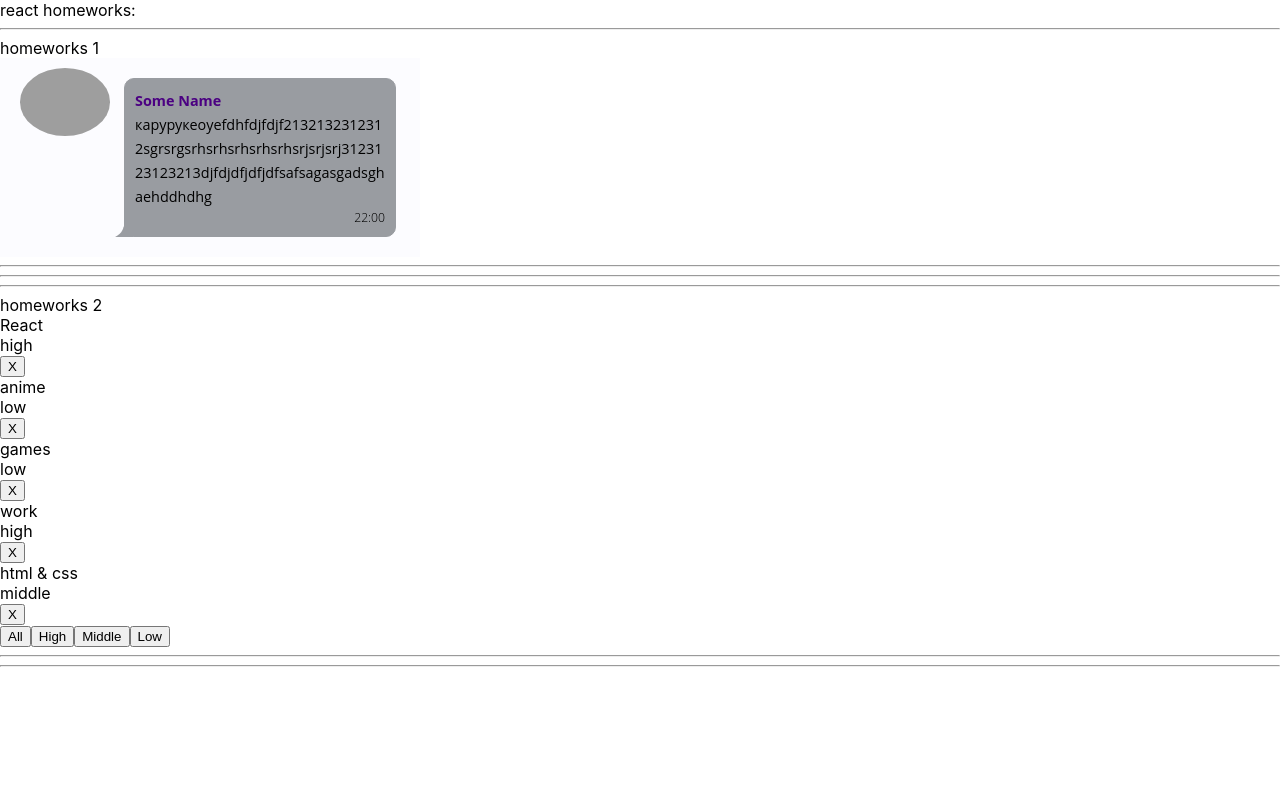
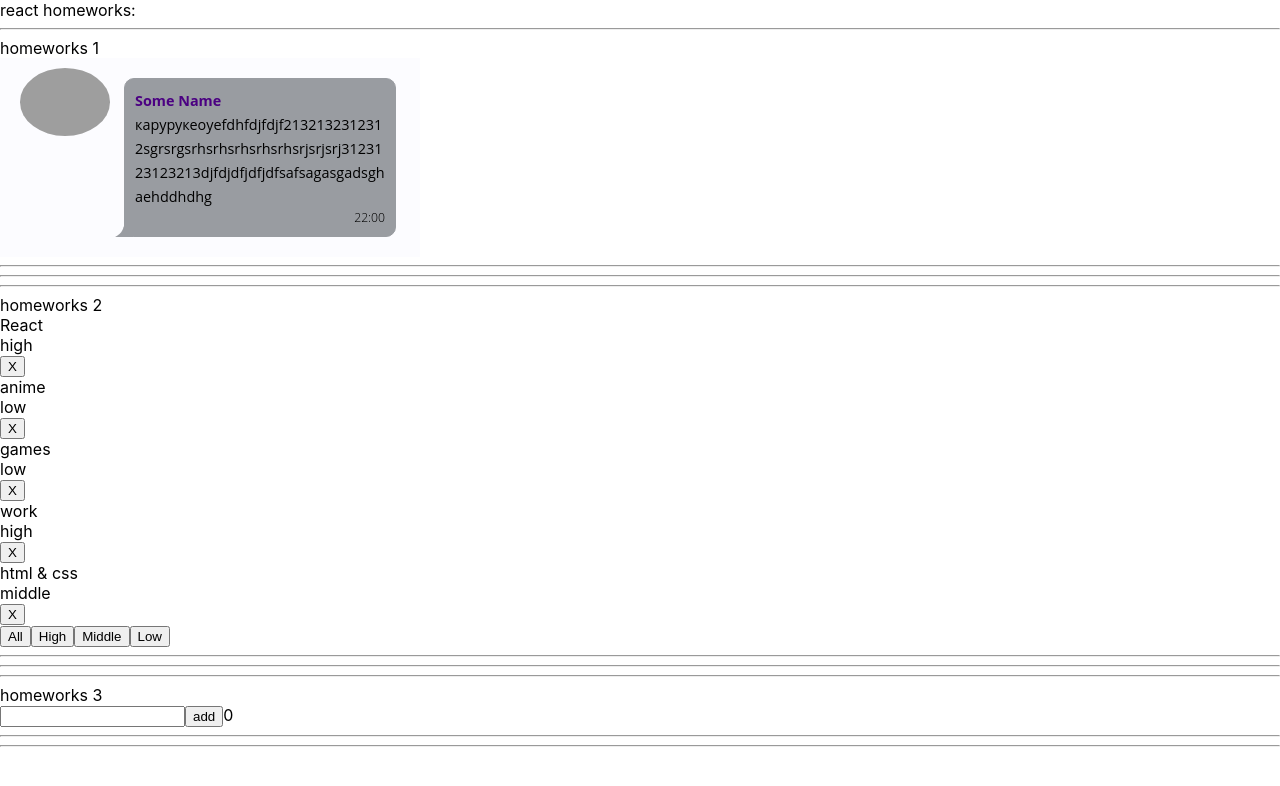
Before and after one commit to Pavel-Solovev/Homework, a React (Create React App) app: page / in a window 1280 px wide. Shown: the top 786 px of the page. Built offline with nearby package versions, Linux system fonts and the light colour scheme; grey boxes are pictures that could not be loaded.

Commit message:
HW 3 add

```diff
--- a/package.json
+++ b/package.json
@@ -10,10 +10,12 @@
     "@types/node": "^16.7.13",
     "@types/react": "^17.0.20",
     "@types/react-dom": "^17.0.9",
+    "@types/uuid": "^8.3.4",
     "react": "^17.0.2",
     "react-dom": "^17.0.2",
     "react-scripts": "5.0.0",
     "typescript": "^4.4.2",
+    "uuid": "^8.3.2",
     "web-vitals": "^2.1.0"
   },
   "scripts": {
--- a/src/p1-main/m1-ui/u1-app/App.tsx
+++ b/src/p1-main/m1-ui/u1-app/App.tsx
@@ -2,6 +2,7 @@
 import s from './App.module.css'
 import HW1 from '../../../p2-homeworks/h1/HW1'
 import HW2 from "../../../p2-homeworks/h2/HW2";
+import HW3 from '../../../p2-homeworks/h3/HW3';
 
 function App() {
     return (
@@ -9,7 +10,7 @@
             <div>react homeworks:</div>
             <HW1/>
             <HW2/>
-            {/*<HW3/>*/}
+            <HW3/>
             {/*<HW4/>*/}
             {/*<HW5/>*/}
 
--- a/src/p2-homeworks/h2/Affair.tsx
+++ b/src/p2-homeworks/h2/Affair.tsx
@@ -14,6 +14,7 @@
 
     return (
         <div>
+
             <div>{props.affair.name}</div>
             <div>{props.affair.priority}</div>
 
--- a/src/p2-homeworks/h3/Greeting.tsx
+++ b/src/p2-homeworks/h3/Greeting.tsx
@@ -1,23 +1,24 @@
-import React from 'react'
+import React, {ChangeEvent, KeyboardEvent} from 'react'
 import s from './Greeting.module.css'
 
 type GreetingPropsType = {
-    name: any // need to fix any
-    setNameCallback: any // need to fix any
-    addUser: any // need to fix any
-    error: any // need to fix any
-    totalUsers: any // need to fix any
+    name: string // need to fix any
+    setNameCallback: (e: ChangeEvent<HTMLInputElement>) => void // need to fix any
+    addUser: () => void // need to fix any
+    error: string // need to fix any
+    totalUsers: number // need to fix any
+    onKeyPress: (e:KeyboardEvent<HTMLInputElement>) => void
 }
 
 // презентационная компонента (для верстальщика)
 const Greeting: React.FC<GreetingPropsType> = (
-    {name, setNameCallback, addUser, error, totalUsers} // деструктуризация пропсов
+    {name, setNameCallback, addUser, error, onKeyPress, totalUsers} // деструктуризация пропсов
 ) => {
-    const inputClass = s.error // need to fix with (?:)
+    const inputClass = error ? s.errorInput : s.input // need to fix with (?:)
 
     return (
         <div>
-            <input value={name} onChange={setNameCallback} className={inputClass}/>
+            <input value={name} onChange={setNameCallback} onKeyPress={onKeyPress} className={inputClass}/>
             <span>{error}</span>
             <button onClick={addUser}>add</button>
             <span>{totalUsers}</span>
--- a/src/p2-homeworks/h3/GreetingContainer.tsx
+++ b/src/p2-homeworks/h3/GreetingContainer.tsx
@@ -1,9 +1,10 @@
-import React, {useState} from 'react'
+import React, {ChangeEvent,KeyboardEvent, useState} from 'react'
 import Greeting from './Greeting'
+import {UserType} from "./HW3";
 
 type GreetingContainerPropsType = {
-    users: any // need to fix any
-    addUserCallback: any // need to fix any
+    users: UserType[] // need to fix any
+    addUserCallback: (name:string) => void // need to fix any
 }
 
 // более простой и понятный для новичков
@@ -12,17 +13,33 @@
 // более современный и удобный для про :)
 // уровень локальной логики
 const GreetingContainer: React.FC<GreetingContainerPropsType> = ({users, addUserCallback}) => { // деструктуризация пропсов
-    const [name, setName] = useState<any>('') // need to fix any
-    const [error, setError] = useState<any>('') // need to fix any
+    const [name, setName] = useState<string>('') // need to fix any
+    const [error, setError] = useState<string>('') // need to fix any
 
-    const setNameCallback = (e: any) => { // need to fix any
-        setName('') // need to fix
+    const setNameCallback = (e: ChangeEvent<HTMLInputElement>) => { // need to fix any
+        setName(e.currentTarget.value)
+        error && setError('')
+        // need to fix
     }
     const addUser = () => {
-        alert(`Hello  !`) // need to fix
+        const trimName = name.trim()
+        if (trimName) {
+            addUserCallback(trimName)
+            alert(`Hello ${trimName}!`)
+        } else {
+            setError('Wrong input!')
+        }
+        setName('')// need to fix
     }
 
-    const totalUsers = 0 // need to fix
+    const onKeyPress = (e: KeyboardEvent<HTMLInputElement>) => {
+        if (e.key === 'Enter') {
+            addUser()
+        }
+
+    }
+
+    const totalUsers = users.length // need to fix
 
     return (
         <Greeting
@@ -31,6 +48,7 @@
             addUser={addUser}
             error={error}
             totalUsers={totalUsers}
+            onKeyPress = {onKeyPress}
         />
     )
 }
--- a/src/p2-homeworks/h3/HW3.tsx
+++ b/src/p2-homeworks/h3/HW3.tsx
@@ -1,19 +1,23 @@
 import React, {useState} from 'react'
 import GreetingContainer from './GreetingContainer'
+import {v1} from "uuid";
 
 // types
 export type UserType = {
-    _id: any // need to fix any
-    name: any // need to fix any
+    _id: string // need to fix any
+    name: string // need to fix any
 }
 
 // уровень работы с глобальными данными
 function HW3() {
-    const [users, setUsers] = useState<any>([]) // need to fix any
+    const [users, setUsers] = useState<UserType[]>([]) // need to fix any
 
-    const addUserCallback = (name: any) => { // need to fix any
-        setUsers([]) // need to fix
+    const addUserCallback = (name: string) => { // need to fix any
+        let newUser = {_id: v1(), name:name}
+        setUsers([newUser, ...users]) // need to fix
+
     }
+
 
     return (
         <div>
```
Also changed, not shown: 1 other file (tests, documents, lock files or other folders).
